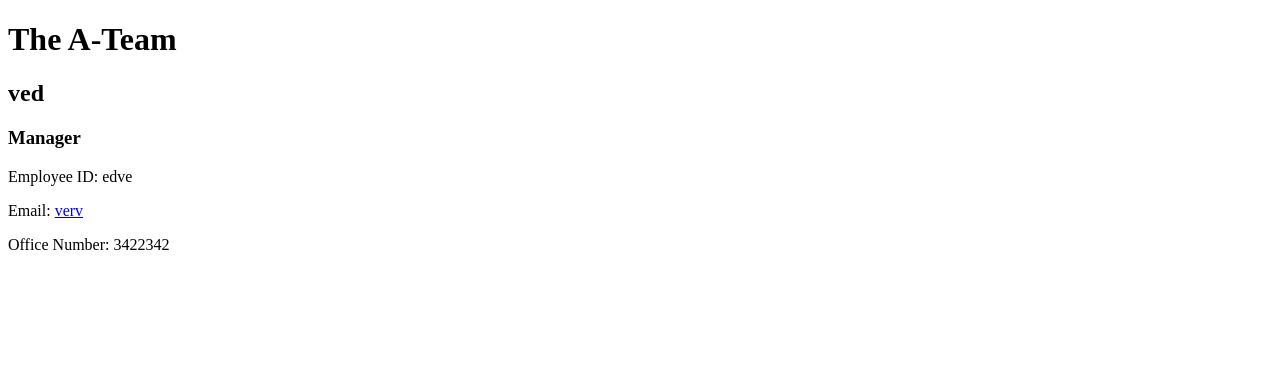
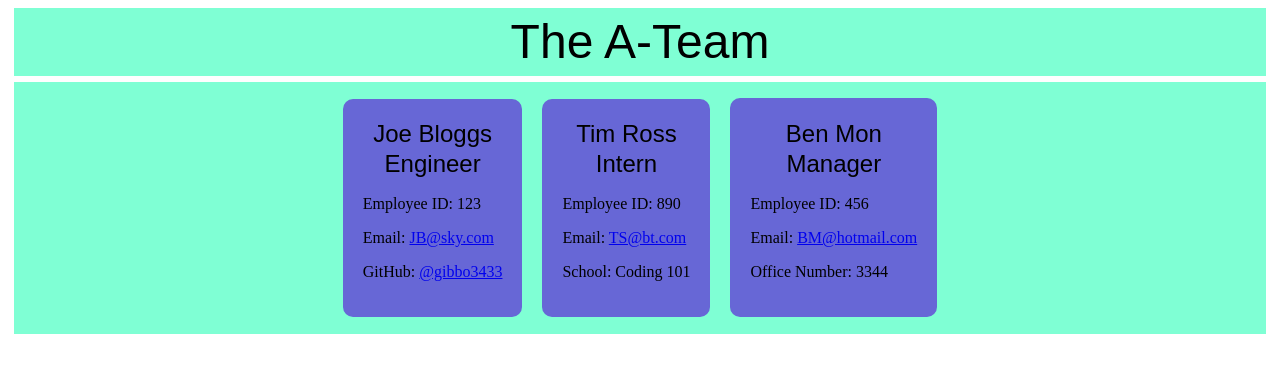
Before and after one commit to gibbo3433/team-profile-generator, a website: page dist/team.html in a window 1280 px wide. Drawn offline with Linux system fonts and the light colour scheme.

Commit message:
final edits

```diff
--- a/dist/team.html
+++ b/dist/team.html
@@ -4,7 +4,8 @@
     <meta charset="UTF-8">
     <meta http-equiv="X-UA-Compatible" content="IE=edge">
     <meta name="viewport" content="width=device-width, initial-scale=1.0">
-    <title>Document</title>
+    <link rel="stylesheet" href="./style.css" />
+    <title> Workforce Profile Generator</title>
 </head>
 <body>
     <header>
@@ -13,14 +14,26 @@
 
     <main>
         <div class="jobs" >
-
-
             <div class="card">
-                <h2>ved</h2>
+                <h2>Joe Bloggs</h2>
+                <h3> Engineer </h3>
+                <p>Employee ID: 123 </p>
+                <p>Email: <a href="mailto:JB@sky.com">JB@sky.com</a></p>
+                <p>GitHub: <a href="https://github.com/gibbo3433">@gibbo3433</a></p>
+            </div>
+            <div class="card">
+                <h2>Tim Ross</h2>
+                <h3> Intern </h3>
+                <p>Employee ID: 890 </p>
+                <p>Email: <a href="mailto:TS@bt.com">TS@bt.com</a></p>
+                <p>School: Coding 101</p>
+            </div>
+            <div class="card">
+                <h2>Ben Mon</h2>
                 <h3> Manager </h3>
-                <p>Employee ID: edve </p>
-                <p>Email: <a href="mailto:verv">verv</a></p>
-                <p>Office Number: 3422342</p>
+                <p>Employee ID: 456 </p>
+                <p>Email: <a href="mailto:BM@hotmail.com">BM@hotmail.com</a></p>
+                <p>Office Number: 3344</p>
              </div>
         </div>
     </main>
```
